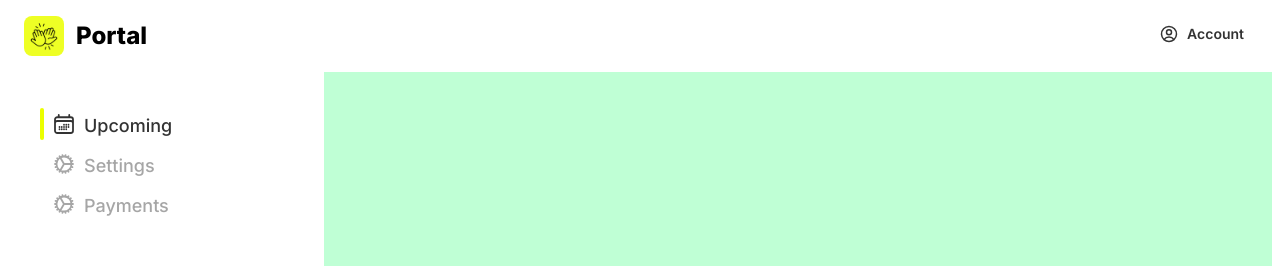
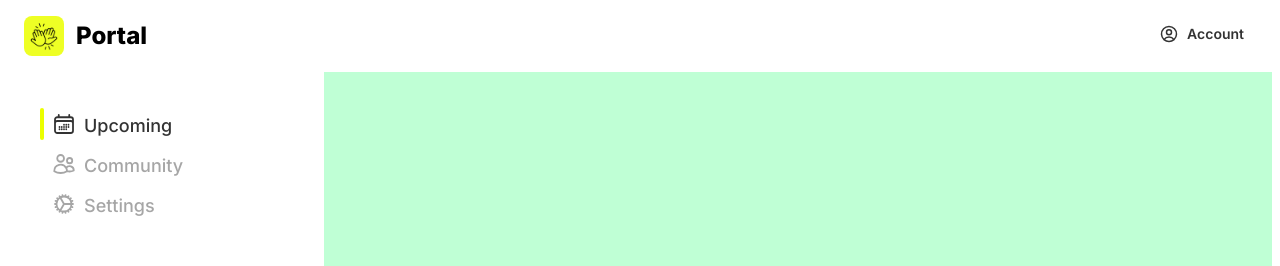
Before and after one commit to manatechdev/hangouts, a React (Create React App) app: page / in a window 1280 px wide. Shown: the top 266 px of the page. Built offline with nearby package versions, Linux system fonts and the light colour scheme.

Commit message:
added users icons/finished sidebar

```diff
--- a/src/App.jsx
+++ b/src/App.jsx
@@ -9,7 +9,7 @@ import SideNav from "./components/SideNav";
 function App() {
   return (
     <div className="App">
-      <div className="px-2">
+      <div className="container px-2 mx-auto">
         <Header />
         <Body>
           <Sidebar>
--- a/src/components/Icon.tsx
+++ b/src/components/Icon.tsx
@@ -7,6 +7,7 @@ interface Icons {
   informationCircle: string;
   pencil: string;
   userCircle: string;
+  users: string;
 }
 
 const icons: Icons = {
@@ -25,6 +26,8 @@ const icons: Icons = {
     "M16.862 4.487l1.687-1.688a1.875 1.875 0 112.652 2.652L6.832 19.82a4.5 4.5 0 01-1.897 1.13l-2.685.8.8-2.685a4.5 4.5 0 011.13-1.897L16.863 4.487zm0 0L19.5 7.125",
   userCircle:
     "M17.982 18.725A7.488 7.488 0 0012 15.75a7.488 7.488 0 00-5.982 2.975m11.963 0a9 9 0 10-11.963 0m11.963 0A8.966 8.966 0 0112 21a8.966 8.966 0 01-5.982-2.275M15 9.75a3 3 0 11-6 0 3 3 0 016 0z",
+  users:
+    "M15 19.128a9.38 9.38 0 002.625.372 9.337 9.337 0 004.121-.952 4.125 4.125 0 00-7.533-2.493M15 19.128v-.003c0-1.113-.285-2.16-.786-3.07M15 19.128v.106A12.318 12.318 0 018.624 21c-2.331 0-4.512-.645-6.374-1.766l-.001-.109a6.375 6.375 0 0111.964-3.07M12 6.375a3.375 3.375 0 11-6.75 0 3.375 3.375 0 016.75 0zm8.25 2.25a2.625 2.625 0 11-5.25 0 2.625 2.625 0 015.25 0z",
 };
 
 export const iconTypeList = Object.keys(icons);
--- a/src/components/Sidebar.tsx
+++ b/src/components/Sidebar.tsx
@@ -11,8 +11,8 @@ function Sidebar({ children }: SidebarProps) {
     <div className="w-1/4 p-4 bg-hred-100">
       <SideNav>
         <SideNavItem icon="calendarDays" label="Upcoming" selected />
+        <SideNavItem icon="users" label="Community" />
         <SideNavItem icon="cog" label="Settings" />
-        <SideNavItem icon="cog" label="Payments" />
       </SideNav>
     </div>
   );
```
